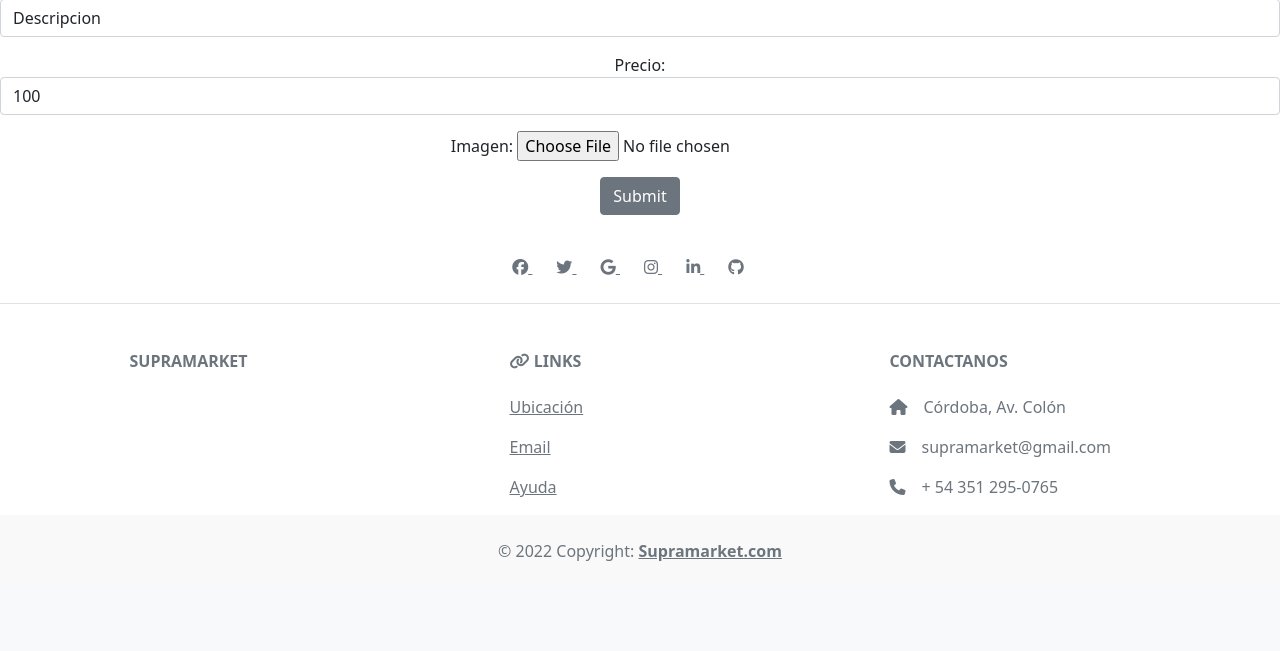
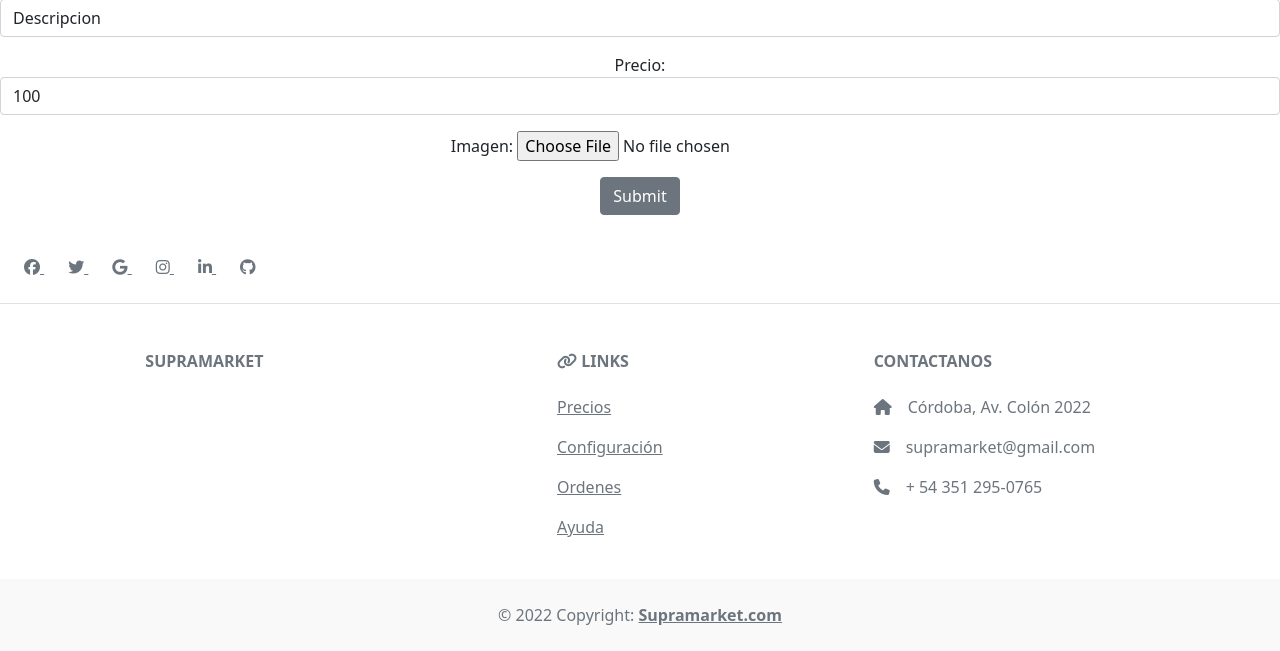
Before and after one commit to Franco-Ball/ProyectoIntegradorSupermarket, a Django app: page /changeDB/ in a window 1280 px wide. Shown: the part 574-1225 px from the top of the page. Before the commit the page ends 1135 px from the top, so only its background shows below. Run offline with Django 4.2, Linux system fonts and the light colour scheme; the visitor is signed in with stand-in values (Sample User, id 1); some libraries are stand-ins or nearby versions.

Commit message:
Footer update

```diff
--- a/conf/templates/footer.html
+++ b/conf/templates/footer.html
@@ -3,12 +3,15 @@
 <link rel="stylesheet" type="text/css" href="fonts/font-awesome-4.7.0/css/font-awesome.min.css">
 <link rel="stylesheet" href="{% static 'styles-principal.css' %}" >
 <!-- Footer -->
+<script src="https://kit.fontawesome.com/da91315924.js" crossorigin="anonymous"></script>
+<link rel="stylesheet" type="text/css" href="fonts/font-awesome-4.7.0/css/font-awesome.min.css">
+
 <footer class="text-center text-lg-start bg-white text-muted">
     <!-- Section: Social media -->
     <section class="d-flex justify-content-center justify-content-lg-between p-4 border-bottom">
       <!-- Right -->
-      <div class="center">
-        <a href="https://www.facebook.com/" class="me-4 link-secondary">
+      <div>
+        <a href="" class="me-4 link-secondary">
           <i class="fa-brands fa-facebook"></i>
         </a>
         <a href="https://www.twitter.com/" class="me-4 link-secondary">
@@ -48,19 +51,22 @@
           <!-- Grid column -->
 
           <!-- Grid column -->
-          <div class="col-md-4 col-lg-3 col-xl-3 mx-auto mb-md-0 mb-4">
+          <div class="col-md-3 col-lg-2 col-xl-2 mx-auto mb-4">
             <!-- Links -->
             <h6 class="text-uppercase fw-bold mb-4">
               <i class="fa-solid fa-link"></i> Links
             </h6>
             <p>
-              <a href="https://www.google.com/maps/place/Av.+Col%C3%B3n,+C%C3%B3rdoba/@-31.4007734,-64.2279415,17z/data=!3m1!4b1!4m5!3m4!1s0x943298be7437beeb:0xc9b39283459a66ad!8m2!3d-31.4007734!4d-64.2257528" class="text-reset">Ubicación</a>
+              <a href="#!" class="text-reset">Precios</a>
             </p>
             <p>
-              <a href="https://www.gmail.com/" class="text-reset">Email</a>
+              <a href="#!" class="text-reset">Configuración</a>
             </p>
             <p>
-              <a href="https://www.gmail.com/" class="text-reset">Ayuda</a>
+              <a href="#!" class="text-reset">Ordenes</a>
+            </p>
+            <p>
+              <a href="#!" class="text-reset">Ayuda</a>
             </p>
           </div>
           <!-- Grid column -->
@@ -69,7 +75,7 @@
           <div class="col-md-4 col-lg-3 col-xl-3 mx-auto mb-md-0 mb-4">
             <!-- Links -->
             <h6 class="text-uppercase fw-bold mb-4">Contactanos</h6>
-            <p><i class="fas fa-home me-3 text-secondary"></i>Córdoba, Av. Colón</p>
+            <p><i class="fas fa-home me-3 text-secondary"></i>Córdoba, Av. Colón 2022</p>
             <p><i class="fas fa-envelope me-3 text-secondary"></i>supramarket@gmail.com</p>
             <p><i class="fas fa-phone me-3 text-secondary"></i>+ 54 351 295-0765</p>
           </div>
```
